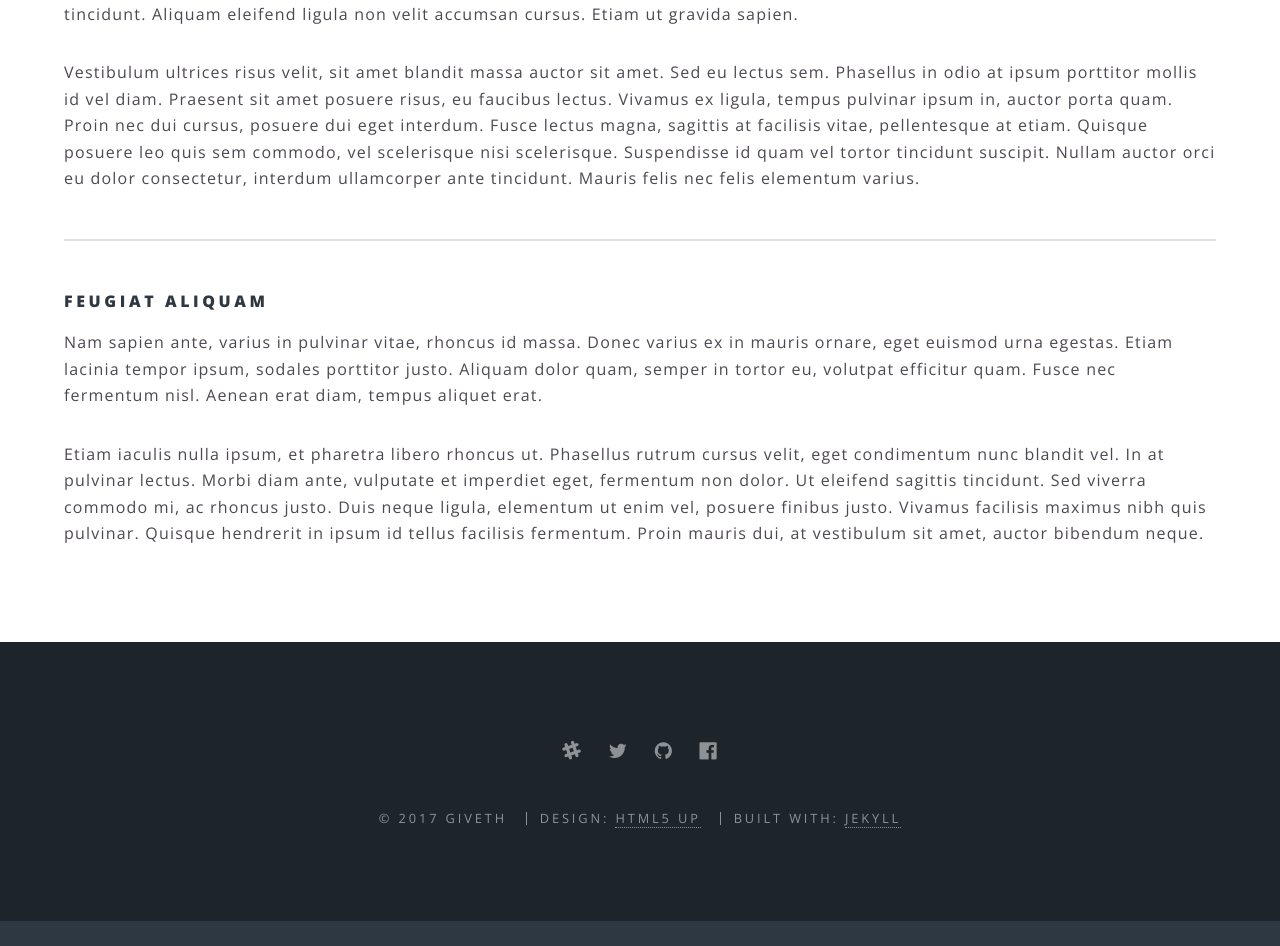
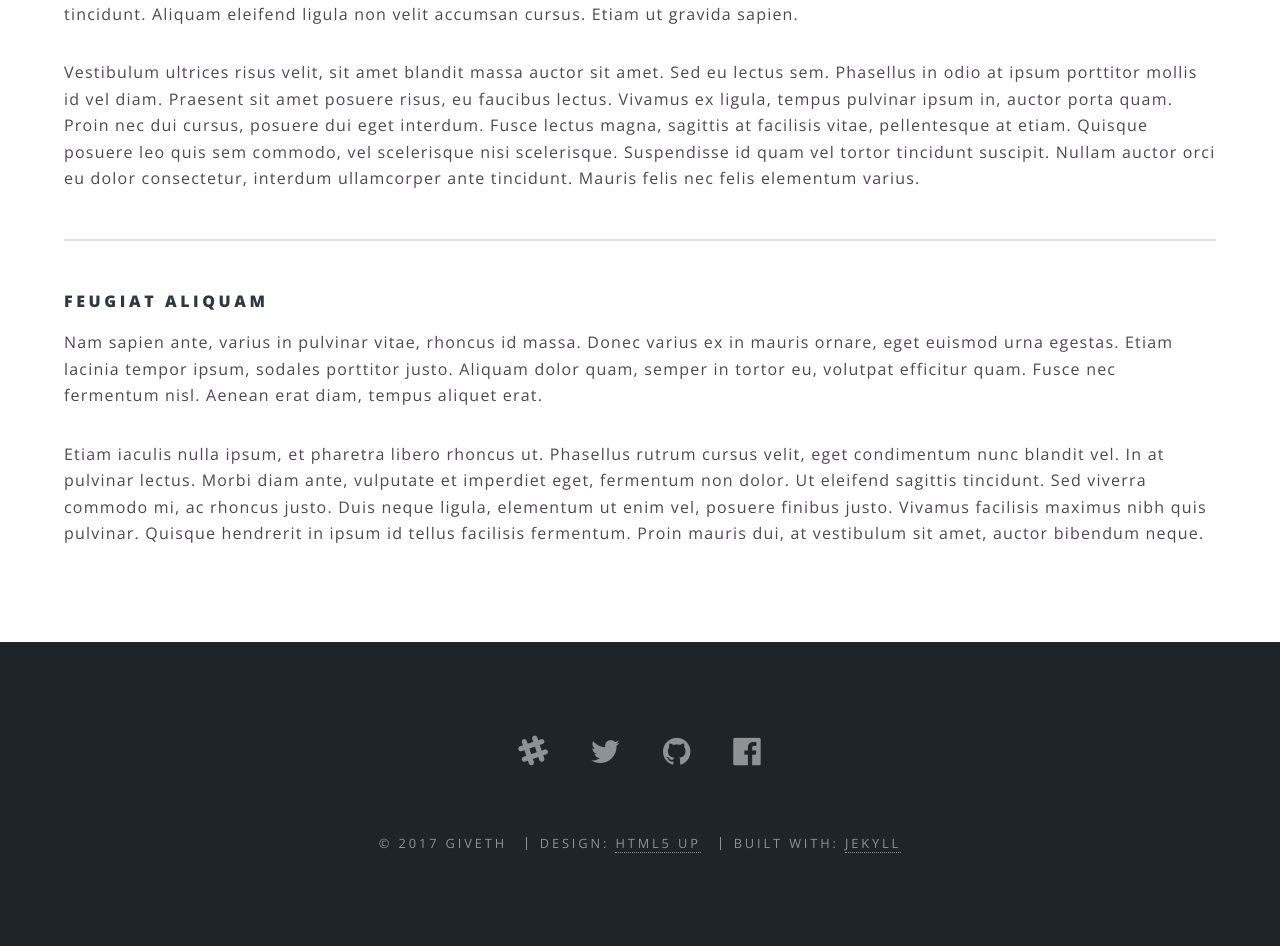
Before and after one commit to ojones/giveth-landing-page, a Jekyll site: the page built from generic.html, in a window 1280 px wide and 1400 px high, scrolled down 217 px. Shown: the part 454-1400 px from the top of the window. Built offline with Jekyll 4.4.1, drawn with Linux system fonts in a browser that asks for light colours; before the commit the page ends 1592 px from its top, so only the background shows below that.

Commit message:
bigger icons

```diff
--- a/css/main.scss
+++ b/css/main.scss
@@ -588,6 +588,7 @@ $baseurl: '{{ site.baseurl }}/images';
 			cursor: default;
 			list-style: none;
 			padding-left: 0;
+			font-size: xx-large;
 
 			li {
 				display: inline-block;
@@ -1737,7 +1738,7 @@ $baseurl: '{{ site.baseurl }}/images';
 		text-align: center;
 
 		.icons {
-			font-size: 1.25em;
+			font-size: xx-large;
 
 			a {
 				color: _palette(fg-light);
--- a/index.html
+++ b/index.html
@@ -112,7 +112,7 @@ layout: landing
 								<p>Let's make the future of giving.</p>
 							</header>
 							<ul class="actions vertical">
-								<li><a href="#" class="button fit special">Start</a></li>
+								<li><a href="http://dapp.giveth.io/" class="button fit special">Start</a></li>
 								<!-- <li><a href="#" class="button fit">Learn More</a></li> -->
 							</ul>
 						</div>
```
Also changed, not shown: 3 other files.
